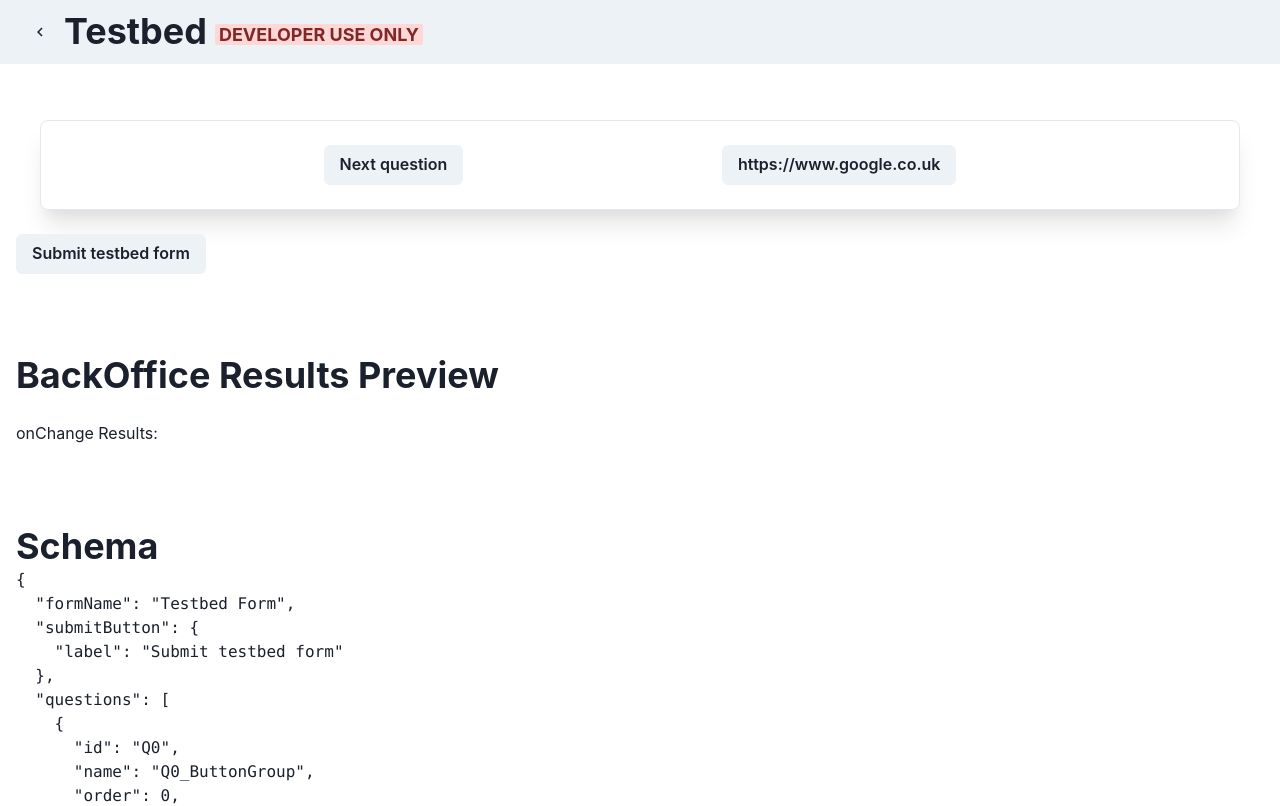
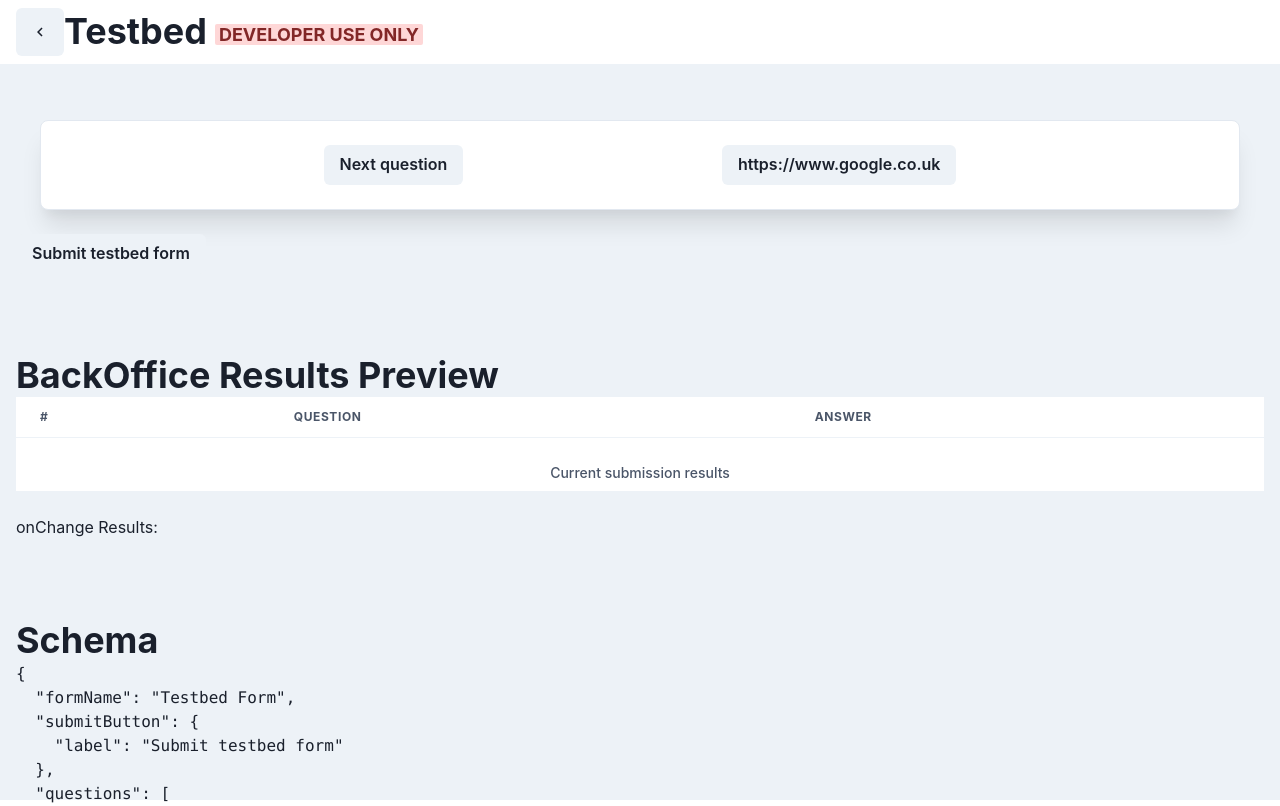
Before and after one commit to rsispal/react-json-schema-form-poc, a React (Create React App) app: page /testbed in a window 1280 px wide. Shown: the top 806 px of the page. Built offline with nearby package versions, Linux system fonts and the light colour scheme.

Commit message:
Rewrite BackOfficeQuestionResults, fix types and implement callbacks

```diff
--- a/src/components/BackOfficeQuestionResults/BackOfficeQuestionResults.component.tsx
+++ b/src/components/BackOfficeQuestionResults/BackOfficeQuestionResults.component.tsx
@@ -1,5 +1,15 @@
 import { FC } from "react";
-import { Box, Text } from "@chakra-ui/react";
+import {
+  Box,
+  Table,
+  TableCaption,
+  Tbody,
+  Td,
+  Th,
+  Thead,
+  Tr,
+  useColorModeValue,
+} from "@chakra-ui/react";
 
 import { QuestionFormUtilities } from "../QuestionForm/rc-field-form/QuestionForm.utilities";
 
@@ -13,63 +23,71 @@ export const BackOfficeQuestionResults: FC<BackOfficeQuestionResultsProps> = ({
   answers = {},
   schema,
 }) => {
-  return null;
-  // const getAnswerForQuestion = (
-  //   question: Question,
-  //   answers: BackOfficeQuestionResultsProps["answers"] = {}
-  // ) => {
-  //   switch (question.field.type) {
-  //     case SupportedFormField.RadioGroup: {
-  //       const option =
-  //         QuestionFormUtilities.getRadioGroupOptionForQuestionByValue(
-  //           question,
-  //           answers[question.field.properties.name] ?? ""
-  //         );
+  const tableBg = useColorModeValue("white", "gray.700");
 
-  //       return option?.label;
-  //     }
-  //     case SupportedFormField.LinkButton: {
-  //       return Boolean(answers[question.field.properties.name])
-  //         ? "Link clicked"
-  //         : "Link not clicked";
-  //     }
-  //     default: {
-  //       return answers[question.field.properties.name];
-  //     }
-  //   }
-  // };
+  const getFormattedAnswerForQuestion = (
+    question: Question,
+    answers: BackOfficeQuestionResultsProps["answers"] = {}
+  ) => {
+    switch (question.type) {
+      case SupportedFormField.RadioGroup: {
+        const currentAnswer = (answers[question.name] as string) ?? "";
+        const option =
+          QuestionFormUtilities.getRadioGroupOptionForQuestionByValue(
+            question,
+            currentAnswer
+          );
 
-  // const renderQuestionAndAnswer = (
-  //   question: Question,
-  //   answer: string | boolean | undefined
-  // ) => {
-  //   switch (question.field.type) {
-  //     default: {
-  //       return (
-  //         <Box key={question.id}>
-  //           <Text fontWeight="bold" display="inline">
-  //             [{question?.field.properties.name}]: {question?.field.prompt}
-  //           </Text>
-  //           <Text display="inline" marginLeft={4}>
-  //             {getAnswerForQuestion(question, answers)}
-  //           </Text>
-  //         </Box>
-  //       );
-  //     }
-  //   }
-  // };
-  // return (
-  //   <>
-  //     {Object.keys(answers).map((name) => {
-  //       const question = QuestionFormUtilities.getQuestionByName(
-  //         schema.questions,
-  //         name
-  //       );
-  //       if (!question) {
-  //         return null;
-  //       }
-  //       return renderQuestionAndAnswer(question, answers[name]);
-  //     })}
-  //   </>
-  // );
+        return option?.label;
+      }
+      case SupportedFormField.LinkButton: {
+        return Boolean(answers[question.name])
+          ? "Link clicked"
+          : "Link not clicked";
+      }
+      default: {
+        return answers[question.name];
+      }
+    }
+  };
+
+  const renderQuestionAndAnswer = (
+    question: Question,
+    answers: Record<string, string | boolean | undefined>
+  ) => {
+    return (
+      <Tr>
+        <Td>{question?.name}</Td>
+        <Td>{question?.prompt}</Td>
+        <Td>{getFormattedAnswerForQuestion(question, answers)}</Td>
+      </Tr>
+    );
+  };
+
+  return (
+    <Box bg={tableBg}>
+      <Table variant="simple">
+        <TableCaption>Current submission results</TableCaption>
+        <Thead>
+          <Tr>
+            <Th width={"fit-content"}>#</Th>
+            <Th>Question</Th>
+            <Th>Answer</Th>
+          </Tr>
+        </Thead>
+        <Tbody>
+          {Object.keys(answers).map((name) => {
+            const question = QuestionFormUtilities.getQuestionByName(
+              schema.questions,
+              name
+            );
+            if (!question) {
+              return null;
+            }
+            return renderQuestionAndAnswer(question, answers);
+          })}
+        </Tbody>
+      </Table>
+    </Box>
+  );
 };
--- a/src/components/BackOfficeQuestionResults/BackOfficeQuestionResults.types.ts
+++ b/src/components/BackOfficeQuestionResults/BackOfficeQuestionResults.types.ts
@@ -1,6 +1,6 @@
 import { QuestionSchema } from "../QuestionForm/rc-field-form/QuestionForm.types";
 
 export interface BackOfficeQuestionResultsProps {
-  answers: Record<string, string | undefined> | undefined;
+  answers: Record<string, string | boolean | undefined> | undefined;
   schema: any;
 }
--- a/src/components/QuestionForm/rc-field-form/QuestionField/QuestionField.types.ts
+++ b/src/components/QuestionForm/rc-field-form/QuestionField/QuestionField.types.ts
@@ -6,7 +6,7 @@ export interface QuestionFieldProps {
   question: Question;
   questions: Question[];
   renderQuestion: (children: ReactElement) => ReactElement;
-  values: Record<string, string | undefined>;
+  values: Record<string, string | boolean | undefined>;
   form: FormInstance;
   onEndFormClickCallback: () => void;
 }
--- a/src/components/QuestionForm/rc-field-form/QuestionForm.component.tsx
+++ b/src/components/QuestionForm/rc-field-form/QuestionForm.component.tsx
@@ -16,10 +16,12 @@ export const QuestionForm: FC<QuestionFormProps> = ({
   onEndFormClickCallback,
 }) => {
   const [form] = Form.useForm();
-  const [values, setValues] = useState<Record<string, string | undefined>>({});
+  const [values, setValues] = useState<
+    Record<string, string | boolean | undefined>
+  >({});
   const getInitialValues = () => ({});
 
-  const handleSubmit = (values: Record<string, string | undefined>) =>
+  const handleSubmit = (values: Record<string, string | boolean | undefined>) =>
     onSubmitCallback(values);
 
   const renderSubmitButton = () => (
@@ -36,7 +38,7 @@ export const QuestionForm: FC<QuestionFormProps> = ({
 
   // DEV NOTE: This functionality should be broken out into a HOC that wraps the QuestionForm component
   // const handleSpecificCondition = (
-  //   values: Record<string, string | undefined>
+  //   values: Record<string, string | boolean | undefined>
   // ) => {
   //   const isQ1AnsweredAsYes = values["Q1"] === "YES";
   //   const isQ1_1_YLinkClicked = values["Q1_1_Y"];
--- a/src/components/QuestionForm/rc-field-form/QuestionForm.types.ts
+++ b/src/components/QuestionForm/rc-field-form/QuestionForm.types.ts
@@ -1,10 +1,14 @@
 import { FieldProps } from "rc-field-form/es/Field";
-import { FormEvent, HTMLAttributeAnchorTarget, ReactElement } from "react";
+import { HTMLAttributeAnchorTarget, ReactElement } from "react";
 
 export interface QuestionFormProps extends QuestionSchema {
   showAllQuestions?: boolean;
-  onChangeCallback?: (results: Record<string, string | undefined>) => void;
-  onSubmitCallback: (results: Record<string, string | undefined>) => void;
+  onChangeCallback?: (
+    results: Record<string, string | boolean | undefined>
+  ) => void;
+  onSubmitCallback: (
+    results: Record<string, string | boolean | undefined>
+  ) => void;
   renderQuestion: (children: ReactElement) => ReactElement;
   onEndFormClickCallback: () => void;
 }
--- a/src/layout/page/Page.layout.tsx
+++ b/src/layout/page/Page.layout.tsx
@@ -18,8 +18,14 @@ export const PageLayout: FC<PageLayoutProps> = ({
   badge,
   goBackRoute,
 }) => (
-  <Flex w="100vw" h="100vh" flex={1} flexDirection="column">
-    <Box bg={useColorModeValue("gray.100", "gray.900")} px={4}>
+  <Flex
+    w="100vw"
+    h="100vh"
+    flex={1}
+    flexDirection="column"
+    bg={useColorModeValue("gray.100", "gray.900")}
+  >
+    <Box bg={useColorModeValue("white", "gray.700")} px={4}>
       <Flex h={16} alignItems={"center"}>
         {goBackRoute && (
           <Box>
--- a/src/pages/form/Form.page.tsx
+++ b/src/pages/form/Form.page.tsx
@@ -1,5 +1,5 @@
 /* Libraries */
-import { FC, useState } from "react";
+import { FC, ReactElement, useState } from "react";
 import { Box, Heading } from "@chakra-ui/react";
 
 /* Components */
@@ -22,26 +22,31 @@ export const FormPage: FC<FormPageProps> = () => {
   const { variant } = useParams();
 
   const [submission, setSubmission] =
-    useState<Record<string, string | undefined>>();
+    useState<Record<string, string | boolean | undefined>>();
 
-  const handleFormSubmit = (results: Record<string, string | undefined>) =>
-    setSubmission(results);
+  const handleFormSubmit = (
+    results: Record<string, string | boolean | undefined>
+  ) => setSubmission(results);
+
+  const renderQuestionField = (children: ReactElement) => (
+    <Box
+      bg="white"
+      borderWidth="1px"
+      borderRadius="lg"
+      boxShadow="xl"
+      padding={6}
+      margin={6}
+    >
+      {children}
+    </Box>
+  );
 
   const renderRCFieldFormVariant = () => (
     <QuestionFormRCFieldForm
       {...(SeedQuestions as unknown as QuestionSchemaRCFieldForm)}
+      onEndFormClickCallback={() => undefined}
       onSubmitCallback={handleFormSubmit}
-      renderQuestion={(children) => (
-        <Box
-          borderWidth="1px"
-          borderRadius="lg"
-          boxShadow="xl"
-          padding={6}
-          margin={6}
-        >
-          {children}
-        </Box>
-      )}
+      renderQuestion={renderQuestionField}
     />
   );
 
--- a/src/pages/testbed/TestBed.page.tsx
+++ b/src/pages/testbed/TestBed.page.tsx
@@ -1,5 +1,5 @@
 /* Libraries */
-import { FC, useState } from "react";
+import { FC, ReactElement, useState } from "react";
 import { Box, Heading } from "@chakra-ui/react";
 
 /* Components */
@@ -20,10 +20,24 @@ import { Routes } from "../../constants";
 
 export const TestBedPage: FC<TestBedPageProps> = () => {
   const [submission, setSubmission] =
-    useState<Record<string, string | undefined>>();
+    useState<Record<string, string | boolean | undefined>>();
 
-  const handleFormSubmit = (results: Record<string, string | undefined>) =>
-    setSubmission(results);
+  const handleFormSubmit = (
+    results: Record<string, string | boolean | undefined>
+  ) => setSubmission(results);
+
+  const renderQuestionField = (children: ReactElement) => (
+    <Box
+      bg="white"
+      borderWidth="1px"
+      borderRadius="lg"
+      boxShadow="xl"
+      padding={6}
+      margin={6}
+    >
+      {children}
+    </Box>
+  );
 
   return (
     <PageLayout
@@ -39,18 +53,9 @@ export const TestBedPage: FC<TestBedPageProps> = () => {
     >
       <QuestionForm
         {...(SeedQuestions as unknown as QuestionSchema)}
+        onEndFormClickCallback={() => undefined}
         onSubmitCallback={handleFormSubmit}
-        renderQuestion={(children) => (
-          <Box
-            borderWidth="1px"
-            borderRadius="lg"
-            boxShadow="xl"
-            padding={6}
-            margin={6}
-          >
-            {children}
-          </Box>
-        )}
+        renderQuestion={renderQuestionField}
       />
       <Box paddingTop={20}>
         <Heading>BackOffice Results Preview</Heading>
```
Also changed, not shown: 1 other file (tests, documents, lock files or other folders).
